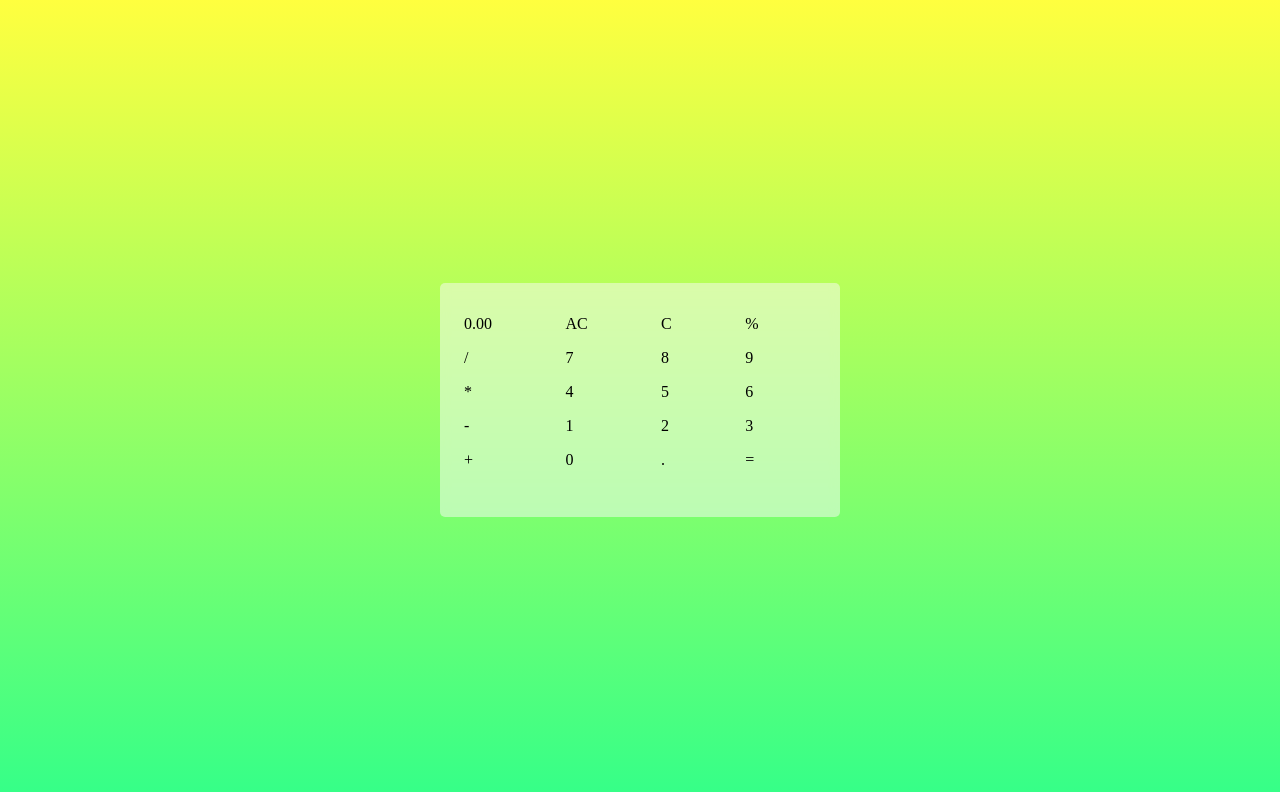
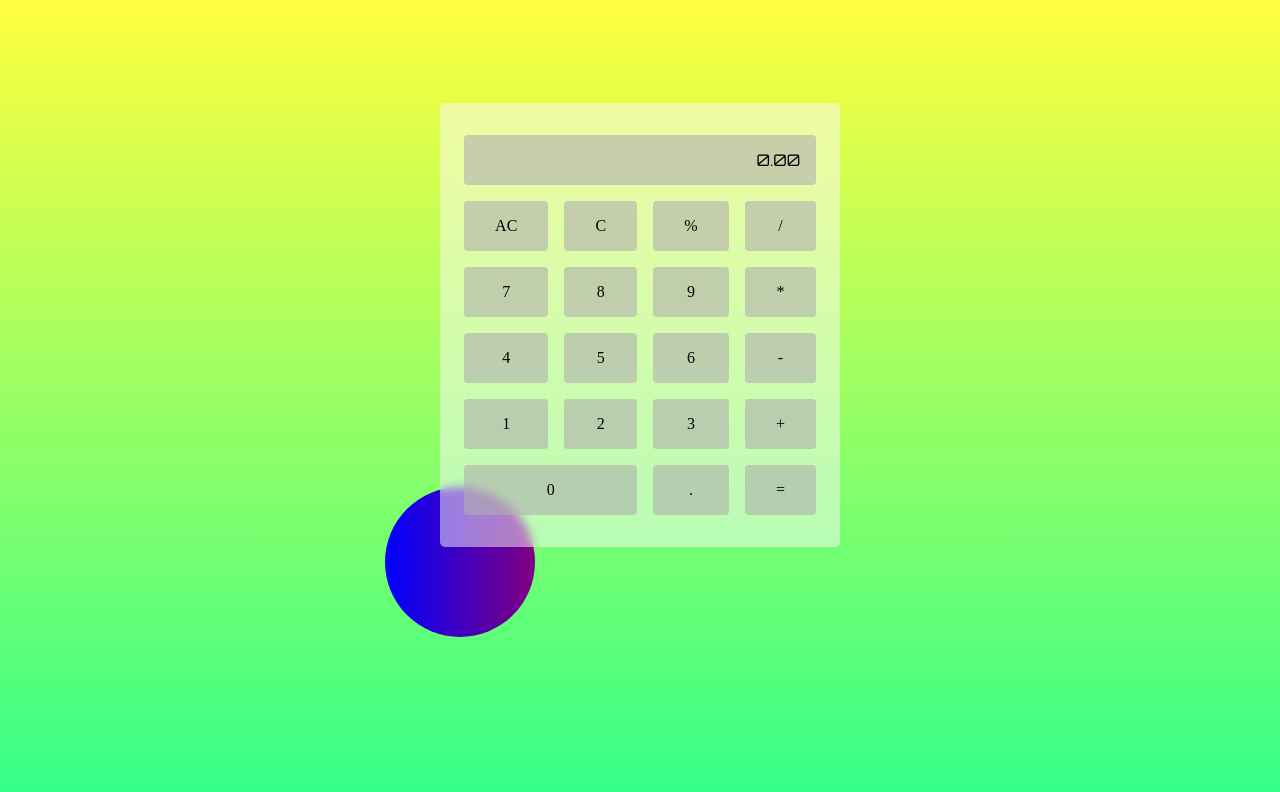
Before and after one commit to Rosydhakal5/prankCalculator, a plain HTML site: page index.html in a window 1280 px wide. Drawn offline with Linux system fonts and the light colour scheme.

Commit message:
adding style

```diff
--- a/style.css
+++ b/style.css
@@ -40,3 +40,114 @@ body {
     z-index: 99;
     backdrop-filter: blur(5px);
   }
+  .calculator div {
+    height: 50px;
+    background: rgba(176, 176, 176, 0.59);
+    display: flex;
+    justify-content: center;
+    align-items: center;
+
+    border-radius: 4px;
+    cursor: pointer;
+  }
+
+  .calculator div:hover {
+    background: rgba(176, 176, 176, 0.417);
+  }
+
+  .calculator div.display {
+    grid-area: display;
+    font-family: "Orbitron", sans-serif;
+    display: flex;
+    justify-content: flex-end;
+    padding: 1rem;
+  }
+  .btn-ac {
+    grid-area: ac;
+  }
+  .btn-c {
+    grid-area: c;
+  }
+  .btn-perc {
+    grid-area: perc;
+  }
+  .btn-divide {
+    grid-area: divide;
+  }
+
+  .btn-7 {
+    grid-area: btn7;
+  }
+  .btn-8 {
+    grid-area: btn8;
+  }
+  .btn-9 {
+    grid-area: btn9;
+  }
+  .btn-x {
+    grid-area: x;
+  }
+  .btn-4 {
+    grid-area: btn4;
+  }
+  .btn-5 {
+    grid-area: btn5;
+  }
+  .btn-6 {
+    grid-area: btn6;
+  }
+  .btn-minus {
+    grid-area: minus;
+  }
+  .btn-1 {
+    grid-area: btn1;
+  }
+  .btn-2 {
+    grid-area: btn2;
+  }
+  .btn-3 {
+    grid-area: btn3;
+  }
+  .btn-plus {
+    grid-area: plus;
+  }
+  .btn-0 {
+    grid-area: btn0;
+  }
+  .btn-dot {
+    grid-area: dot;
+  }
+  .btn-equals {
+    grid-area: equals;
+  }
+
+  .circle {
+    background: linear-gradient(to right, blue, purple);
+    width: 150px;
+    height: 150px;
+    border-radius: 50%;
+
+    position: relative;
+    top: -60px;
+    left: -180px;
+    /* z-index: -1; */
+  }
+
+  .prank {
+    animation: shake 0.5s ease-in;
+  }
+
+  @keyframes shake {
+    0% {
+      transform: translateX(10px);
+    }
+    50% {
+      transform: translateX(-20px);
+    }
+    75% {
+      transform: translateX(20px);
+    }
+    75% {
+      transform: translateX(-20px);
+    }
+  }
```
